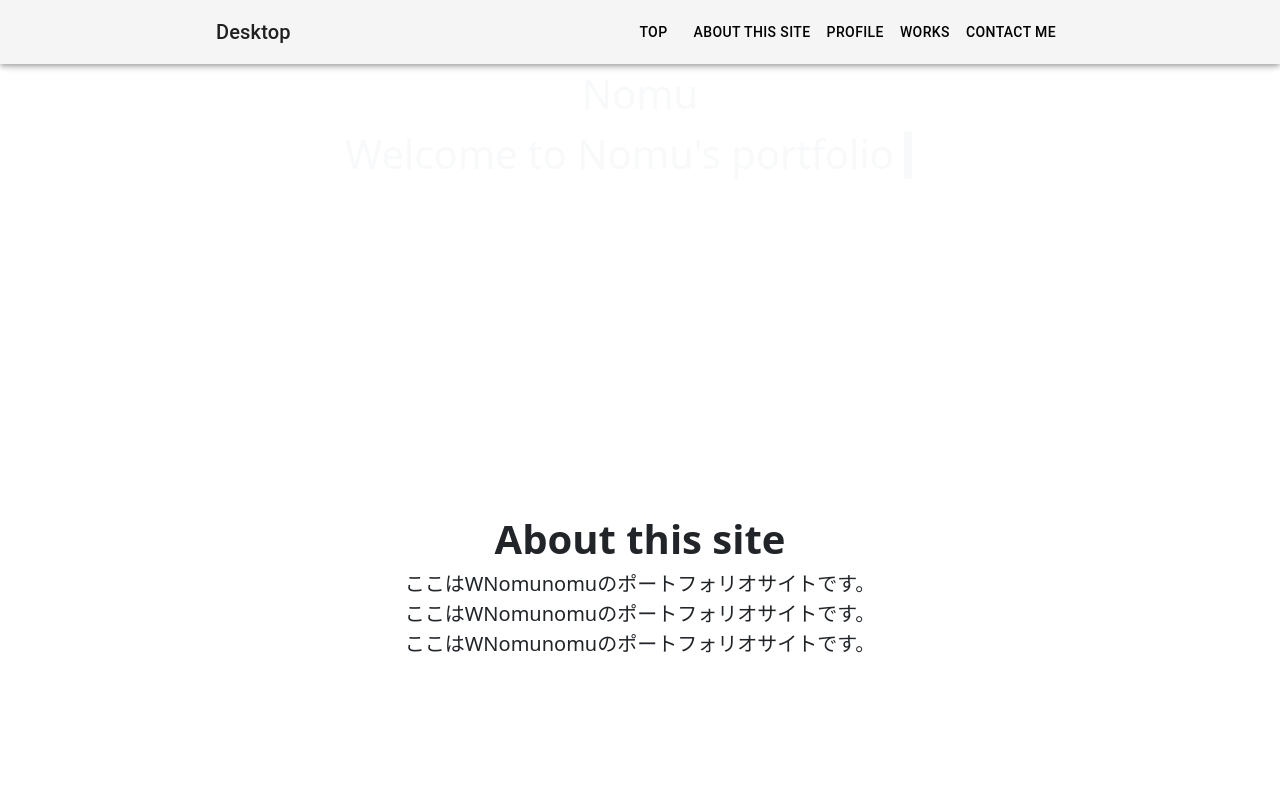
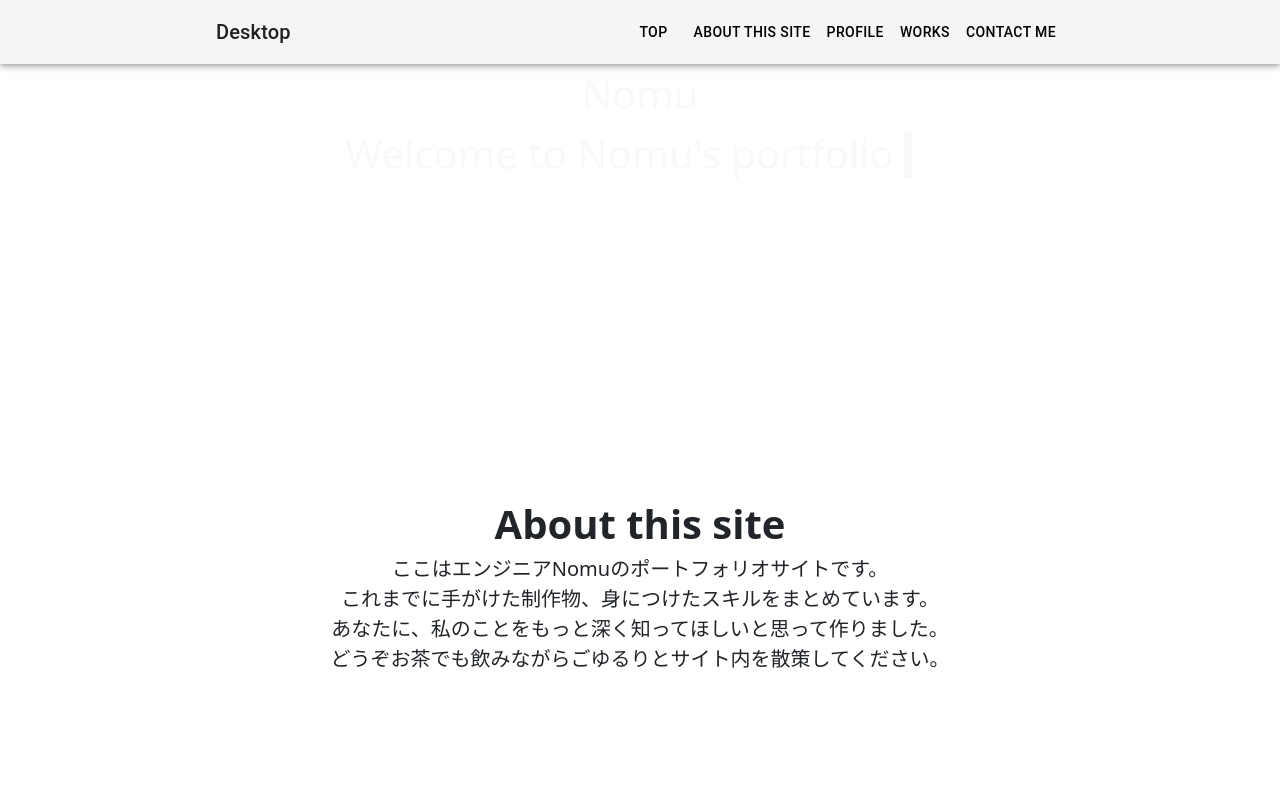
Before and after one commit to WNomunomu/wnomunomu.github.io, a Next.js app: page / in a window 1280 px wide. Shown: the top 800 px of the page. Built offline with nearby package versions, Linux system fonts and the light colour scheme.

Commit message:
style aboutthissite

```diff
--- a/src/components/page/Index/AboutThisSite.tsx
+++ b/src/components/page/Index/AboutThisSite.tsx
@@ -3,13 +3,16 @@ import styles from './indexPage.module.css'
 
 export const AboutThisSite = () => {
   return (
-    <div className="text-center vh-100 bg-body d-flex align-items-center justify-content-center">
+    <div
+      className={`${styles['about-this-site']} text-center vh-100 bg-body d-flex align-items-center justify-content-center`}
+    >
       <div className='content'>
         <div className="fs-1 fw-bold">About this site</div>
         <div className="fs-5">
-          <div>ここはWNomunomuのポートフォリオサイトです。</div>
-          <div>ここはWNomunomuのポートフォリオサイトです。</div>
-          <div>ここはWNomunomuのポートフォリオサイトです。</div>
+          <div>ここはエンジニアNomuのポートフォリオサイトです。</div>
+          <div>これまでに手がけた制作物、身につけたスキルをまとめています。</div>
+          <div>あなたに、私のことをもっと深く知ってほしいと思って作りました。</div>
+          <div>どうぞお茶でも飲みながらごゆるりとサイト内を散策してください。</div>
         </div>
       </div>
     </div>
```
